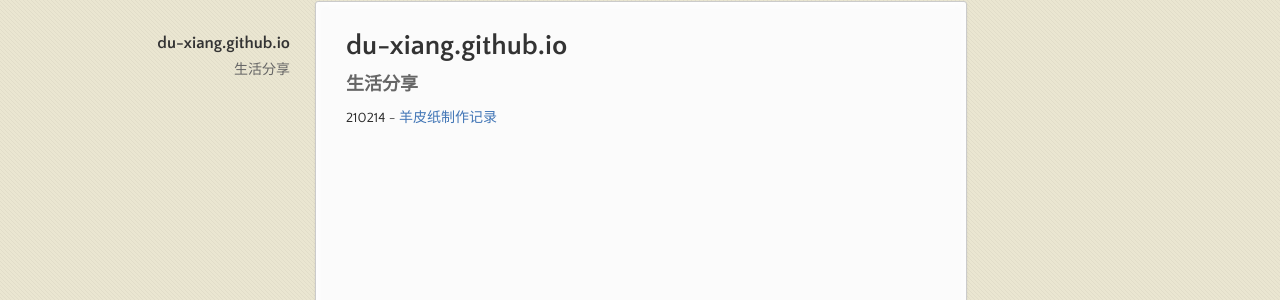
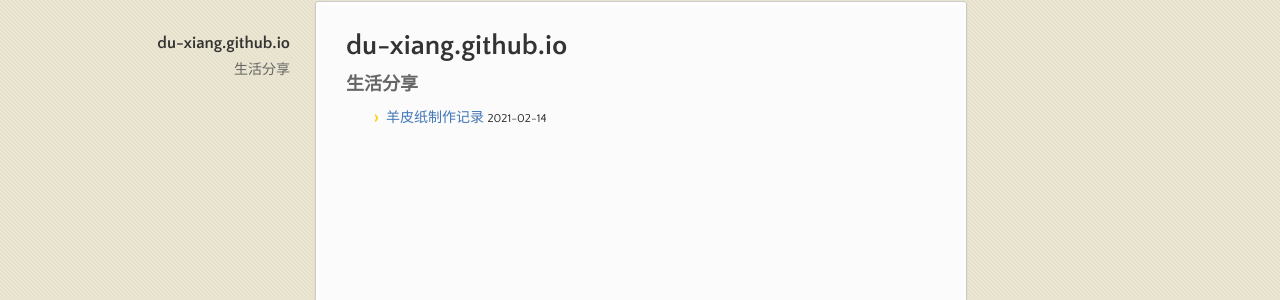
Before and after one commit to du-xiang/du-xiang.github.io, a Jekyll site: the page built from index.md, in a window 1280 px wide. Shown: the part 189-489 px from the top of the page. Built offline with Jekyll 4.4.1, drawn with Linux system fonts in a browser that asks for light colours; our own code applies the rules of GitHub Pages for plain Markdown files; the repository's description, which GitHub fills in, is left out.

Commit message:
实现：首页进行自动索引

```diff
--- a/index.md
+++ b/index.md
@@ -1,4 +1,11 @@
 # du-xiang.github.io
 
 ### 生活分享
-210214 - [羊皮纸制作记录](./_posts/2021-02-14-record_of_parchment_making.md)
+<ul>
+{% for post in site.categories["生活"] limit:5 %}
+  <li>
+    <a href="{{ post.url | relative_url }}">{{ post.title }}</a>
+    <small>{{ post.date | date: "%Y-%m-%d" }}</small>
+  </li>
+{% endfor %}
+</ul>
```
Also changed, not shown: _posts/2021-02-14-record_of_parchment_making.md (+1 -0 lines).
